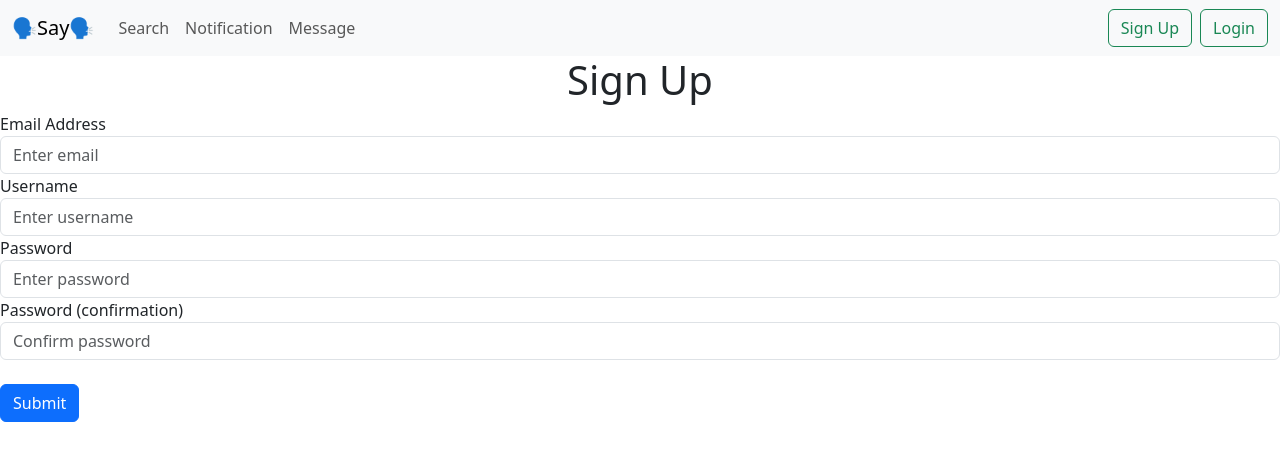
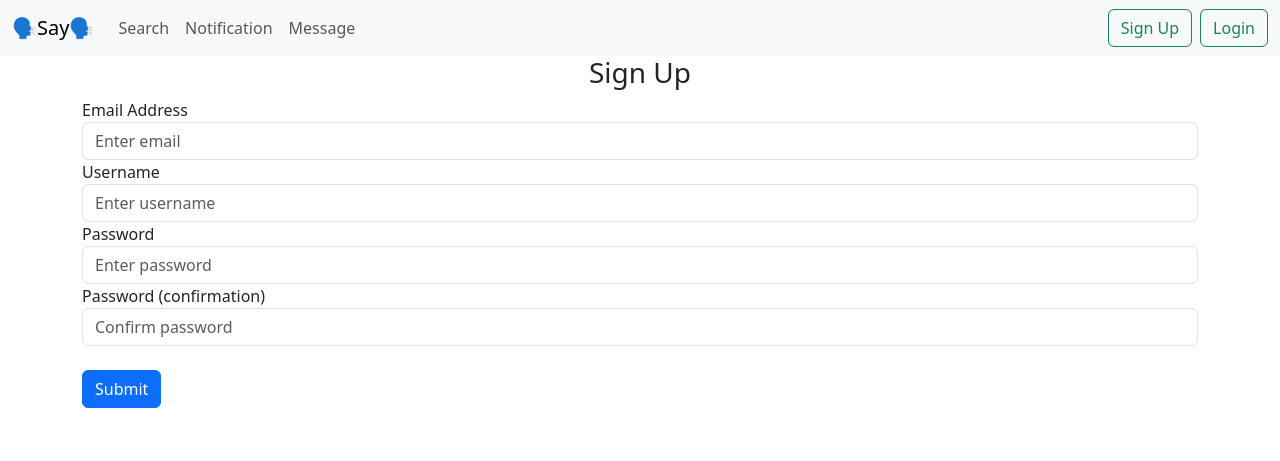
Before and after one commit to hjzres/Say, a Flask app: page /sign-up in a window 1280 px wide. Shown: the top 461 px of the page. Run offline with Flask 3, Linux system fonts and the light colour scheme.

Commit message:
made all code in the block content inside a container and changed the sign up name to a h3 from a h1

```diff
--- a/Say/templates/base.html
+++ b/Say/templates/base.html
@@ -30,8 +30,10 @@
             </div>
         </div>
     </nav>
-    {% block content %}
-    {% endblock %}
+    <div class="container">
+        {% block content %}
+        {% endblock %}
+    </div>
     <script src="https://cdn.jsdelivr.net/npm/@popperjs/core@2.11.8/dist/umd/popper.min.js" integrity="sha384-I7E8VVD/ismYTF4hNIPjVp/Zjvgyol6VFvRkX/vR+Vc4jQkC+hVqc2pM8ODewa9r" crossorigin="anonymous"></script>
     <script src="https://cdn.jsdelivr.net/npm/bootstrap@5.3.3/dist/js/bootstrap.min.js" integrity="sha384-0pUGZvbkm6XF6gxjEnlmuGrJXVbNuzT9qBBavbLwCsOGabYfZo0T0to5eqruptLy" crossorigin="anonymous"></script>
 </body>
--- a/Say/templates/sign_up.html
+++ b/Say/templates/sign_up.html
@@ -2,7 +2,7 @@
 {% block title %}Sign Up{% endblock %}
 {% block content %}
 <form method="post">
-    <h1 align="center">Sign Up</h1>
+    <h3 align="center">Sign Up</h3>
     <div class="form-group">
         <label for="email">Email Address</label>
         <input type="email" name="email" id="email" class="form-control" placeholder="Enter email">
```
